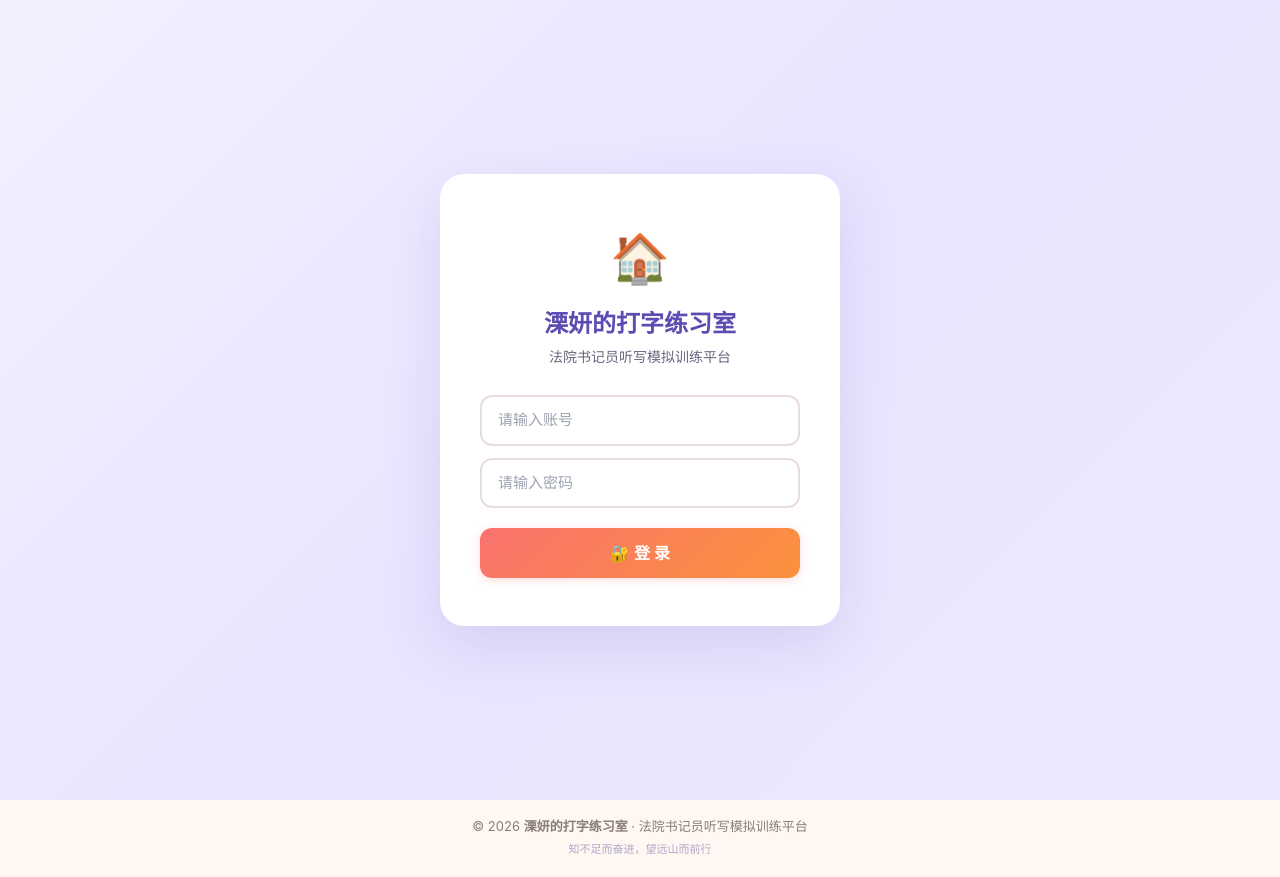
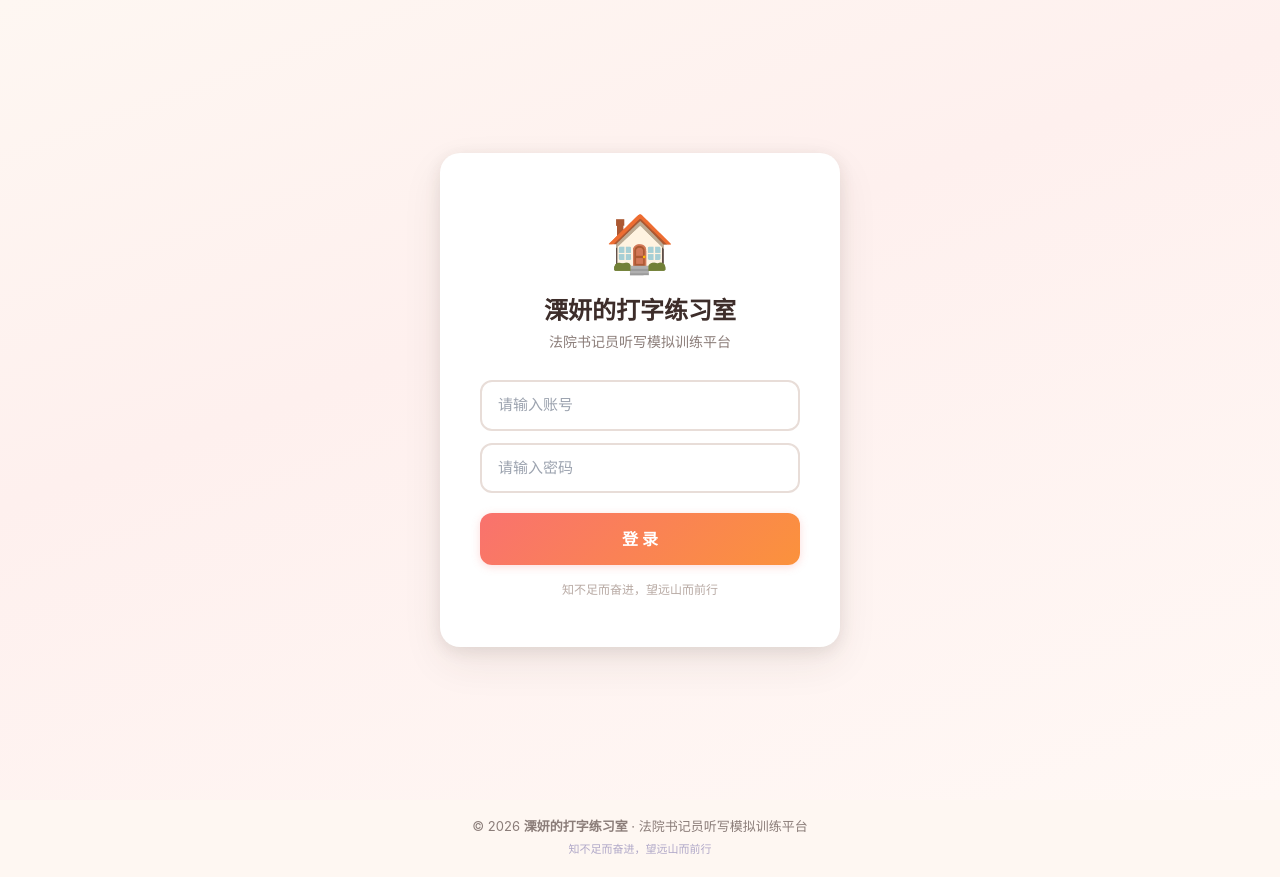
Before and after one commit to terrenceftz/liyan-typing-studio, a website: page public/index.html in a window 1280 px wide. Drawn offline with nearby package versions, Linux system fonts and the light colour scheme.

Commit message:
style: redesign login page with warm gradient background

```diff
--- a/public/index.html
+++ b/public/index.html
@@ -342,15 +342,15 @@ input[type="range"]::-moz-range-thumb {
 
 <!-- Login Page -->
 <div id="loginOverlay" style="display:flex; position:fixed; inset:0; z-index:500;
-  background: linear-gradient(135deg, #f3f0ff 0%, #e8e5ff 50%, #ede9fe 100%);
+  background: linear-gradient(160deg, #fef7f2 0%, #fef0ee 40%, #fff8f5 100%);
   align-items:center; justify-content:center;">
-  <div style="background:#fff; border-radius:24px; padding:48px 40px; width:400px; max-width:90%;
-    box-shadow:0 20px 60px rgba(91,77,177,0.15); text-align:center;">
-    <div style="font-size:48px; margin-bottom:12px;">🏠</div>
-    <h1 style="font-size:24px; font-weight:700; color:#5b4db1; margin-bottom:4px;">溧妍的打字练习室</h1>
-    <p style="color:#6b6580; font-size:14px; margin-bottom:28px;">法院书记员听写模拟训练平台</p>
-    <div id="loginError" style="display:none; background:#fef2f2; color:#dc2626; padding:10px 14px;
-      border-radius:8px; margin-bottom:16px; font-size:13px;"></div>
+  <div style="background:var(--bg-card); border-radius:var(--radius-xl); padding:48px 40px; width:400px; max-width:90%;
+    box-shadow:var(--shadow-lg); text-align:center; position:relative;">
+    <div style="font-size:56px; margin-bottom:8px;">🏠</div>
+    <h1 style="font-size:24px; font-weight:700; color:var(--text); margin-bottom:2px;">溧妍的打字练习室</h1>
+    <p style="color:var(--text-secondary); font-size:14px; margin-bottom:28px;">法院书记员听写模拟训练平台</p>
+    <div id="loginError" style="display:none; background:#fef2f2; color:var(--error); padding:10px 14px;
+      border-radius:var(--radius-sm); margin-bottom:16px; font-size:13px;"></div>
     <label class="sr-only" for="loginUsername">账号</label>
     <input id="loginUsername" type="text" placeholder="请输入账号" autocomplete="username"
       class="input-field" style="margin-bottom:12px"
@@ -359,7 +359,8 @@ input[type="range"]::-moz-range-thumb {
     <input id="loginPassword" type="password" placeholder="请输入密码" autocomplete="current-password"
       class="input-field" style="margin-bottom:20px"
       onkeydown="if(event.key==='Enter')app.login()">
-    <button onclick="app.login()" class="btn-primary" style="width:100%; justify-content:center; padding:13px; font-size:16px;">🔐 登 录</button>
+    <button onclick="app.login()" class="btn-primary" style="width:100%; justify-content:center; padding:14px; font-size:16px;">登 录</button>
+    <p style="margin:16px 0 0; font-size:12px; color:#b8aaa4;">知不足而奋进，望远山而前行</p>
   </div>
 </div>
 
```
